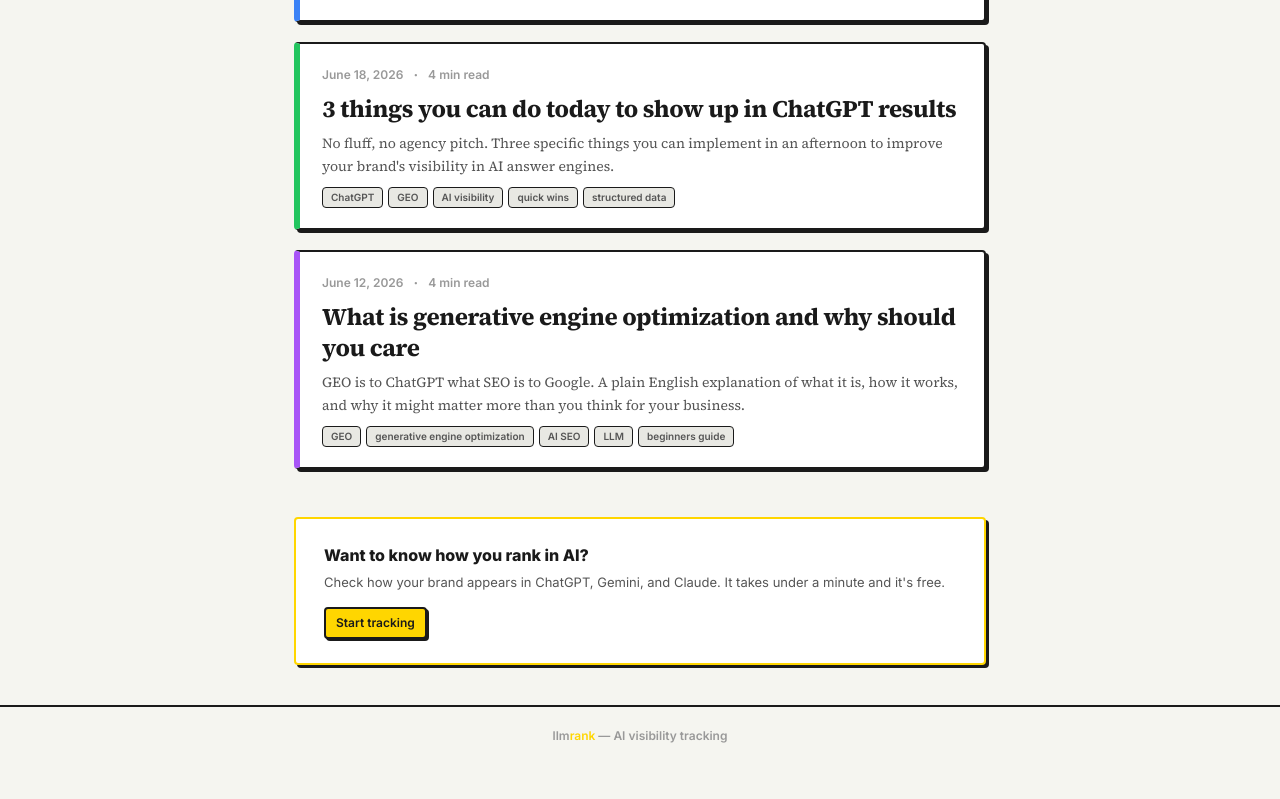
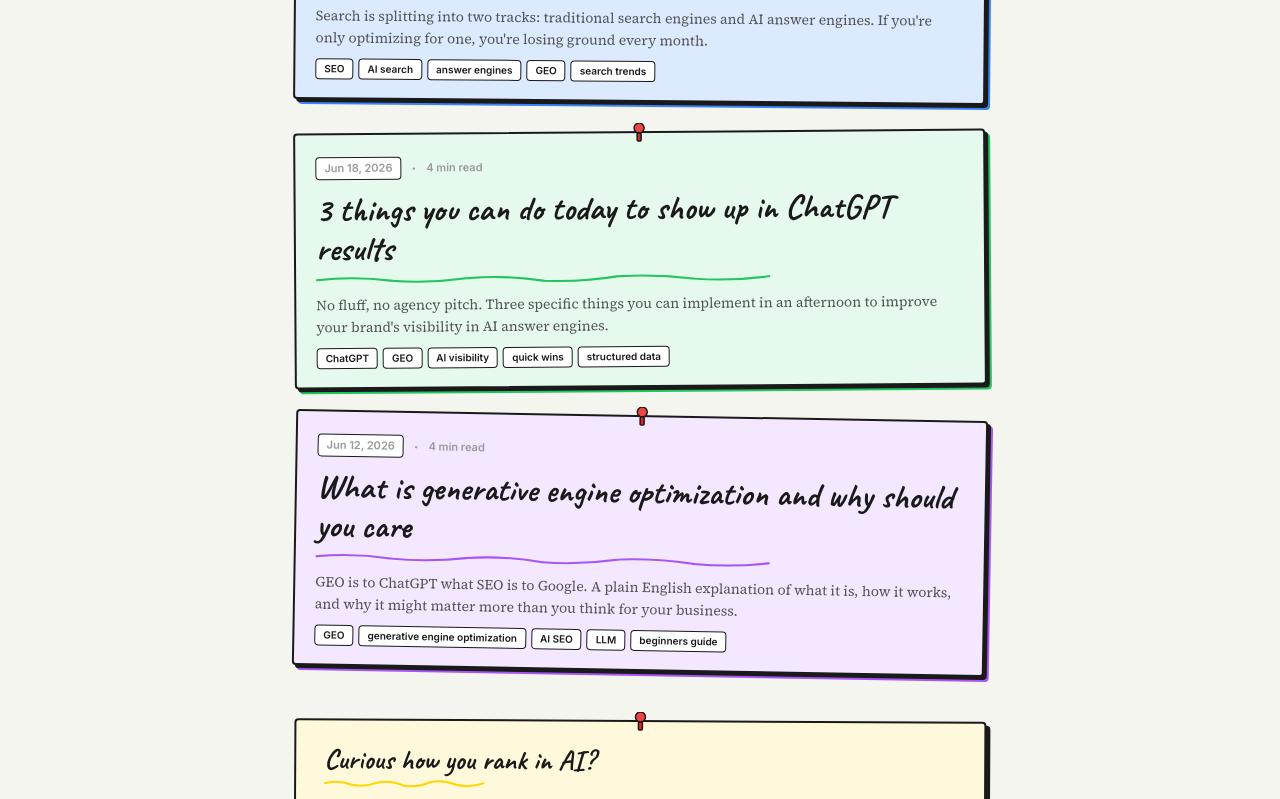
Before and after one commit to getcleanroom-xyz/llmrank, a Next.js app in the folder frontend/: page /blog in a window 1280 px wide. Shown: the part 660-1459 px from the top of the page. Before the commit the page ends 1425 px from the top, so only its background shows below. Built offline with nearby package versions, Linux system fonts and the light colour scheme; no server answers.

Commit message:
blog: hand-sketched neobrutalist design - Caveat font, pushpins, scribble underlines, notebook card, sticky notes

```diff
--- a/frontend/app/blog/page.tsx
+++ b/frontend/app/blog/page.tsx
@@ -14,23 +14,60 @@ function readingTime(text: string): number {
   return Math.max(1, Math.round(text.trim().split(/\s+/).length / 200));
 }
 
+const NOTE_COLORS = [
+  { bg: "#FFF9DB", border: "#E6C700", accent: "var(--primary)" },
+  { bg: "#DBEAFF", border: "#3B82F6", accent: "#3B82F6" },
+  { bg: "#E6F9ED", border: "#22C55E", accent: "#22C55E" },
+  { bg: "#F3E8FF", border: "#A855F7", accent: "#A855F7" },
+];
+
+const ROTATIONS = ["-0.8deg", "0.5deg", "-0.4deg", "1deg"];
+
+function PushPin() {
+  return (
+    <svg width="20" height="24" viewBox="0 0 20 24" fill="none" style={{ position: "absolute", top: -10, left: "50%", transform: "translateX(-50%)", zIndex: 2 }}>
+      <ellipse cx="10" cy="5" rx="5" ry="5" fill="#EF4444" stroke="#1A1A1A" strokeWidth="1.5" />
+      <rect x="8" y="10" width="4" height="8" rx="1" fill="#DC2626" stroke="#1A1A1A" strokeWidth="1.5" />
+    </svg>
+  );
+}
+
+function ScribbleUnderline({ color = "var(--primary)", width = "100%", style }: { color?: string; width?: string; style?: React.CSSProperties }) {
+  return (
+    <svg width={width} height="8" viewBox="0 0 120 8" preserveAspectRatio="none" style={{ display: "block", ...style }}>
+      <path
+        d="M0 4 Q10 0 20 5 Q30 8 40 3 Q50 0 60 6 Q70 8 80 2 Q90 0 100 5 Q110 8 120 3"
+        fill="none"
+        stroke={color}
+        strokeWidth="2"
+        strokeLinecap="round"
+      />
+    </svg>
+  );
+}
+
 export default function BlogIndexPage() {
   const posts = getAllBlogPosts();
 
   return (
     <main>
-      <header style={{ paddingTop: "clamp(36px, 6vh, 64px)", paddingBottom: 32 }}>
+      <header style={{ paddingTop: "clamp(36px, 6vh, 64px)", paddingBottom: 36 }}>
         <h1
           style={{
-            fontFamily: "var(--font-serif), Georgia, serif",
-            fontSize: "clamp(32px, 6vw, 48px)",
+            fontFamily: "var(--font-hand), Caveat, cursive",
+            fontSize: "clamp(40px, 7vw, 60px)",
             fontWeight: 700,
             margin: "0 0 8px",
-            letterSpacing: "-0.03em",
+            lineHeight: 1,
+            color: "var(--text)",
+            transform: "rotate(-0.5deg)",
           }}
         >
           Notes on AI visibility
         </h1>
+        <div style={{ display: "flex", alignItems: "center", gap: 10, marginTop: -4 }}>
+          <ScribbleUnderline width="220px" />
+        </div>
         <p
           style={{
             fontSize: 15,
@@ -38,15 +75,18 @@ export default function BlogIndexPage() {
             lineHeight: 1.5,
             maxWidth: 480,
             fontFamily: "var(--font-serif), Georgia, serif",
+            marginTop: 10,
           }}
         >
           Honest writing about how brands actually show up in AI models, what works, and what doesn&apos;t.
         </p>
       </header>
 
-      <div style={{ display: "flex", flexDirection: "column", gap: 20, paddingBottom: 48 }}>
+      <div style={{ display: "flex", flexDirection: "column", gap: 28, paddingBottom: 48 }}>
         {posts.map((post, i) => {
           const mins = readingTime(post.content);
+          const colors = NOTE_COLORS[i % NOTE_COLORS.length];
+          const rot = ROTATIONS[i % ROTATIONS.length];
 
           return (
             <Link
@@ -55,56 +95,69 @@ export default function BlogIndexPage() {
               style={{ textDecoration: "none", color: "inherit" }}
             >
               <article
-                className="card blog-index-card"
+                className="blog-note-card"
                 style={{
-                  padding: 0,
-                  display: "flex",
-                  overflow: "hidden",
-                  borderLeft: `6px solid ${
-                    i === 0 ? "var(--primary)" : i === 1 ? "#3B82F6" : i === 2 ? "#22C55E" : "#A855F7"
-                  }`,
-                  borderRight: "2px solid var(--border)",
-                  borderTop: "2px solid var(--border)",
-                  borderBottom: "2px solid var(--border)",
-                  transition: "box-shadow 0.15s, transform 0.15s",
+                  position: "relative",
+                  background: colors.bg,
+                  border: "2px solid var(--border)",
+                  padding: "22px 20px 18px",
+                  transform: `rotate(${rot})`,
+                  transition: "transform 0.2s, box-shadow 0.2s",
+                  borderRadius: "var(--radius)",
+                  boxShadow: "3px 3px 0 #1A1A1A, 5px 5px 0 " + colors.border,
                 }}
               >
-                <div style={{ flex: 1, minWidth: 0 }}>
-                  <div style={{ padding: "20px 22px" }}>
+                <PushPin />
+
                 <div
                   style={{
                     display: "flex",
                     gap: 10,
                     alignItems: "center",
-                        marginBottom: 8,
+                    marginBottom: 10,
                     fontFamily: "var(--font-sans), Inter, sans-serif",
                   }}
                 >
-                      <span style={{ fontSize: 12, color: "var(--text-muted)", fontWeight: 600 }}>
+                  <span
+                    style={{
+                      fontSize: 11,
+                      color: "var(--text-muted)",
+                      fontWeight: 600,
+                      background: "var(--surface)",
+                      padding: "2px 8px",
+                      border: "1.5px solid var(--border)",
+                      borderRadius: "var(--radius)",
+                    }}
+                  >
                     {new Date(post.date).toLocaleDateString("en-US", {
                       year: "numeric",
-                          month: "long",
+                      month: "short",
                       day: "numeric",
                     })}
                   </span>
                   <span style={{ color: "var(--text-muted)", fontWeight: 700 }}>&middot;</span>
-                      <span style={{ fontSize: 12, color: "var(--text-muted)", fontWeight: 600 }}>
+                  <span style={{ fontSize: 11, color: "var(--text-muted)", fontWeight: 600 }}>
                     {mins} min read
                   </span>
                 </div>
 
                 <h2
                   style={{
-                        fontFamily: "var(--font-serif), Georgia, serif",
-                        fontSize: "clamp(18px, 3vw, 24px)",
+                    fontFamily: "var(--font-hand), Caveat, cursive",
+                    fontSize: "clamp(24px, 4vw, 34px)",
                     fontWeight: 700,
                     margin: "0 0 8px",
-                        lineHeight: 1.3,
-                        letterSpacing: "-0.015em",
+                    lineHeight: 1.15,
                   }}
                 >
                   {post.title}
                 </h2>
+
+                <ScribbleUnderline
+                  color={colors.accent}
+                  width="70%"
+                  style={{ marginBottom: 10 }}
+                />
 
                 <p
                   style={{
@@ -120,12 +173,18 @@ export default function BlogIndexPage() {
 
                 <div style={{ display: "flex", gap: 5, flexWrap: "wrap" }}>
                   {post.tags.map((tag) => (
-                        <span key={tag} className="pill pill-neu" style={{ fontSize: 10 }}>
+                    <span
+                      key={tag}
+                      className="pill"
+                      style={{
+                        fontSize: 10,
+                        background: "var(--surface)",
+                        borderColor: "var(--border)",
+                      }}
+                    >
                       {tag}
                     </span>
                   ))}
-                    </div>
-                  </div>
                 </div>
               </article>
             </Link>
@@ -133,18 +192,35 @@ export default function BlogIndexPage() {
         })}
       </div>
 
+      {/* CTA card */}
       <div
-        className="card"
         style={{
-          padding: "24px 28px",
+          position: "relative",
+          background: "#FFF9DB",
+          border: "2px solid var(--border)",
+          padding: "24px 28px 28px",
           marginBottom: 40,
-          borderColor: "var(--primary)",
+          borderRadius: "var(--radius)",
+          boxShadow: "4px 4px 0 #1A1A1A",
+          transform: "rotate(0.3deg)",
           fontFamily: "var(--font-sans), Inter, sans-serif",
         }}
       >
-        <h3 style={{ fontSize: 16, fontWeight: 800, marginBottom: 6 }}>Want to know how you rank in AI?</h3>
+        <PushPin />
+        <h3
+          style={{
+            fontFamily: "var(--font-hand), Caveat, cursive",
+            fontSize: 28,
+            fontWeight: 700,
+            margin: "0 0 4px",
+            lineHeight: 1.1,
+          }}
+        >
+          Curious how you rank in AI?
+        </h3>
+        <ScribbleUnderline color="var(--primary)" width="160px" style={{ marginBottom: 10 }} />
         <p style={{ fontSize: 13, color: "var(--text-secondary)", marginBottom: 14 }}>
-          Check how your brand appears in ChatGPT, Gemini, and Claude. It takes under a minute and it&apos;s free.
+          It takes under a minute. Free. No credit card.
         </p>
         <Link href="/" className="btn btn-primary btn-sm" style={{ textDecoration: "none" }}>
           Start tracking
--- a/frontend/app/globals.css
+++ b/frontend/app/globals.css
@@ -645,7 +645,7 @@ input[type="checkbox"]:not(.native):disabled, input[type="radio"]:not(.native):d
 }
 
 /* Blog index card hover */
-.blog-index-card:hover {
-  box-shadow: var(--shadow-hover) !important;
-  transform: translate(-1px, -1px);
+.blog-note-card:hover {
+  transform: rotate(0deg) translate(-1px, -1px) !important;
+  box-shadow: 4px 4px 0 #1A1A1A, 6px 6px 0 var(--primary) !important;
 }
--- a/frontend/components/blog/BlogPostContent.tsx
+++ b/frontend/components/blog/BlogPostContent.tsx
@@ -6,25 +6,69 @@ import ReactMarkdown from "react-markdown";
 import type { Components } from "react-markdown";
 import type { BlogPost } from "@/lib/blog";
 
+function PushPin() {
+  return (
+    <svg width="20" height="24" viewBox="0 0 20 24" fill="none" style={{ position: "absolute", top: -11, left: 16, zIndex: 2 }}>
+      <ellipse cx="10" cy="5" rx="5" ry="5" fill="#EF4444" stroke="#1A1A1A" strokeWidth="1.5" />
+      <rect x="8" y="10" width="4" height="8" rx="1" fill="#DC2626" stroke="#1A1A1A" strokeWidth="1.5" />
+    </svg>
+  );
+}
+
+function ScribbleUnderline({ color = "var(--primary)", width = "100%", style }: { color?: string; width?: string; style?: React.CSSProperties }) {
+  return (
+    <svg width={width} height="8" viewBox="0 0 120 8" preserveAspectRatio="none" style={{ display: "block", ...style }}>
+      <path
+        d="M0 4 Q10 0 20 5 Q30 8 40 3 Q50 0 60 6 Q70 8 80 2 Q90 0 100 5 Q110 8 120 3"
+        fill="none"
+        stroke={color}
+        strokeWidth="2"
+        strokeLinecap="round"
+      />
+    </svg>
+  );
+}
+
 const markdownComponents: Components = {
   blockquote: ({ children }) => (
-    <blockquote
+    <div
       style={{
-        margin: "2em 0",
-        padding: "16px 20px",
-        background: "var(--primary)",
+        position: "relative",
+        margin: "2em -12px",
+        padding: "16px 18px",
+        background: "#FFF9DB",
         border: "2px solid var(--border)",
         borderRadius: "var(--radius)",
-        boxShadow: "var(--shadow-sm)",
-        fontFamily: "var(--font-sans), Inter, sans-serif",
-        fontSize: 15,
-        fontWeight: 600,
-        color: "var(--text)",
-        lineHeight: 1.5,
+        boxShadow: "3px 3px 0 #1A1A1A",
+        transform: "rotate(0.3deg)",
       }}
     >
+      <svg width="16" height="18" viewBox="0 0 16 18" fill="none" style={{ position: "absolute", top: -9, left: 10 }}>
+        <ellipse cx="8" cy="4" rx="4" ry="4" fill="#EF4444" stroke="#1A1A1A" strokeWidth="1.5" />
+        <rect x="6" y="8" width="4" height="6" rx="1" fill="#DC2626" stroke="#1A1A1A" strokeWidth="1.5" />
+      </svg>
+      <div style={{ fontFamily: "var(--font-sans), Inter, sans-serif", fontSize: 15, fontWeight: 600, color: "var(--text)", lineHeight: 1.5 }}>
+        {children}
+      </div>
+    </div>
+  ),
+  h2: ({ children }) => (
+    <div style={{ margin: "2.2em 0 0.8em" }}>
+      <h2 style={{ fontFamily: "var(--font-sans), Inter, sans-serif", fontSize: "clamp(20px, 2.8vw, 26px)", fontWeight: 800, margin: "0 0 4px", lineHeight: 1.2, letterSpacing: "-0.02em" }}>
+        {children}
+      </h2>
+      <ScribbleUnderline color="var(--primary)" width="60%" />
+    </div>
+  ),
+  strong: ({ children }) => (
+    <strong style={{ fontWeight: 700, background: "linear-gradient(to bottom, transparent 60%, var(--primary) 60%)", padding: "0 2px" }}>
       {children}
-    </blockquote>
+    </strong>
+  ),
+  hr: () => (
+    <div style={{ textAlign: "center", margin: "2em 0", fontFamily: "var(--font-hand), Caveat, cursive", fontSize: 18, color: "var(--text-muted)" }}>
+      ~ ~ ~
+    </div>
   ),
 };
 
@@ -54,55 +98,69 @@ export function BlogPostContent({
       <div className="reading-progress" style={{ width: `${progress}%` }} />
 
       <article style={{ paddingBottom: 48 }}>
-        <header style={{ paddingTop: "clamp(32px, 6vh, 60px)", paddingBottom: 32 }}>
+        <header style={{ paddingTop: "clamp(32px, 6vh, 60px)", paddingBottom: 36 }}>
           <Link
             href="/blog"
             style={{
               fontSize: 12,
               color: "var(--text-muted)",
               textDecoration: "none",
-              fontWeight: 700,
+              fontWeight: 600,
               display: "inline-flex",
               alignItems: "center",
               gap: 4,
-              marginBottom: 20,
+              marginBottom: 24,
               fontFamily: "var(--font-sans), Inter, sans-serif",
+              border: "1.5px solid var(--border)",
+              padding: "4px 10px",
+              borderRadius: "var(--radius)",
+              background: "var(--surface)",
             }}
           >
-            <svg width="12" height="12" viewBox="0 0 24 24" fill="none" stroke="currentColor" strokeWidth="2.5" strokeLinecap="round" strokeLinejoin="round">
+            <svg width="10" height="10" viewBox="0 0 24 24" fill="none" stroke="currentColor" strokeWidth="2.5" strokeLinecap="round" strokeLinejoin="round">
               <polyline points="15 18 9 12 15 6" />
             </svg>
-            All posts
+            All notes
           </Link>
 
           <h1
             style={{
-              fontFamily: "var(--font-serif), Georgia, serif",
-              fontSize: "clamp(28px, 5.5vw, 44px)",
+              fontFamily: "var(--font-hand), Caveat, cursive",
+              fontSize: "clamp(36px, 6.5vw, 54px)",
               fontWeight: 700,
-              margin: "0 0 12px",
-              lineHeight: 1.15,
-              letterSpacing: "-0.025em",
-              textWrap: "balance",
+              margin: "0 0 6px",
+              lineHeight: 1.1,
+              transform: "rotate(-0.3deg)",
             }}
           >
             {post.title}
           </h1>
 
+          <ScribbleUnderline color="var(--primary)" width="80%" style={{ marginBottom: 14 }} />
+
           <div
             style={{
               display: "flex",
-              gap: 12,
+              gap: 10,
               alignItems: "center",
               flexWrap: "wrap",
               fontFamily: "var(--font-sans), Inter, sans-serif",
             }}
           >
-            <span style={{ fontSize: 13, color: "var(--text-muted)", fontWeight: 600 }}>
-              {new Date(post.date).toLocaleDateString("en-US", { year: "numeric", month: "long", day: "numeric" })}
+            <span
+              style={{
+                fontSize: 11,
+                color: "var(--text-muted)",
+                fontWeight: 600,
+                background: "var(--bg-dark)",
+                padding: "3px 10px",
+                border: "1.5px solid var(--border)",
+                borderRadius: "var(--radius)",
+              }}
+            >
+              {new Date(post.date).toLocaleDateString("en-US", { year: "numeric", month: "short", day: "numeric" })}
             </span>
-            <span style={{ color: "var(--border)", fontWeight: 700 }}>&middot;</span>
-            <span style={{ fontSize: 13, color: "var(--text-muted)", fontWeight: 600 }}>
+            <span style={{ fontFamily: "var(--font-hand), Caveat, cursive", fontSize: 16, color: "var(--text-muted)" }}>
               {minutes} min read
             </span>
           </div>
@@ -114,65 +172,88 @@ export function BlogPostContent({
           </div>
         </header>
 
+        {/* Notebook paper card */}
         <div
-          className="blog-post"
           style={{
+            position: "relative",
             maxWidth: 640,
-            padding: "24px 28px",
-            background: "var(--surface)",
+            background: "#FAFAF5",
             border: "2px solid var(--border)",
             borderRadius: "var(--radius)",
-            boxShadow: "var(--shadow)",
+            boxShadow: "4px 4px 0 #1A1A1A",
+            padding: "28px 28px 24px",
+            backgroundImage: "repeating-linear-gradient(#F0EDE5 0px, #F0EDE5 1px, transparent 1px, transparent 28px)",
+            backgroundPosition: "0 14px",
           }}
         >
-          <ReactMarkdown components={markdownComponents}>{post.content}</ReactMarkdown>
+          <PushPin />
+
+          {/* Margin scribble decoration */}
+          <svg
+            width="30" height="80" viewBox="0 0 30 80" fill="none"
+            style={{ position: "absolute", right: -10, top: 50, opacity: 0.3, pointerEvents: "none" }}
+          >
+            <path d="M25 0 Q15 10 20 20 Q28 30 12 40 Q5 50 18 60 Q25 70 10 80" stroke="var(--primary)" strokeWidth="2" fill="none" strokeLinecap="round" />
+          </svg>
+
+          <svg
+            width="24" height="60" viewBox="0 0 24 60" fill="none"
+            style={{ position: "absolute", left: -8, bottom: 40, opacity: 0.25, pointerEvents: "none" }}
+          >
+            <path d="M18 0 Q5 10 12 20 Q20 30 6 40 Q2 50 15 60" stroke="#3B82F6" strokeWidth="2" fill="none" strokeLinecap="round" />
+          </svg>
+
+          <div className="blog-post" style={{ position: "relative", zIndex: 1 }}>
+            <ReactMarkdown components={markdownComponents}>{post.content}</ReactMarkdown>
+          </div>
+
+          {/* Bottom margin decoration */}
+          <div style={{ textAlign: "center", marginTop: 16, fontFamily: "var(--font-hand), Caveat, cursive", fontSize: 16, color: "var(--text-muted)", opacity: 0.5 }}>
+            ~ fin ~
+          </div>
         </div>
 
+        {/* Read next */}
         {morePosts.length > 0 && (
           <section style={{ marginTop: 40, fontFamily: "var(--font-sans), Inter, sans-serif" }}>
-            <div className="section-label" style={{ marginBottom: 14 }}>Read next</div>
-            <div style={{ display: "grid", gridTemplateColumns: "repeat(auto-fit, minmax(260px, 1fr))", gap: 12 }}>
-              {morePosts.map((p) => (
+            <div style={{ display: "flex", alignItems: "center", gap: 10, marginBottom: 16 }}>
+              <h2 className="section-label" style={{ marginBottom: 0 }}>Read next</h2>
+              <svg width="50" height="12" viewBox="0 0 50 12" fill="none">
+                <path d="M0 6 Q8 2 16 8 Q24 12 32 5 Q40 2 50 8" stroke="var(--primary)" strokeWidth="2" strokeLinecap="round" fill="none" />
+              </svg>
+            </div>
+
+            <div style={{ display: "grid", gridTemplateColumns: "repeat(auto-fit, minmax(260px, 1fr))", gap: 14 }}>
+              {morePosts.map((p, idx) => (
                 <Link key={p.slug} href={`/blog/${p.slug}`} style={{ textDecoration: "none", color: "inherit" }}>
                   <article
                     className="card"
                     style={{
-                      padding: "14px 16px",
+                      padding: "16px 18px",
                       height: "100%",
                       display: "flex",
                       flexDirection: "column",
+                      transform: `rotate(${idx === 0 ? "-0.3deg" : "0.3deg"})`,
                       transition: "box-shadow 0.15s, transform 0.15s",
-                    }}
-                    onMouseEnter={(e) => {
-                      e.currentTarget.style.boxShadow = "var(--shadow-hover)";
-                      e.currentTarget.style.transform = "translate(-1px, -1px)";
-                    }}
-                    onMouseLeave={(e) => {
-                      e.currentTarget.style.boxShadow = "var(--shadow)";
-                      e.currentTarget.style.transform = "none";
                     }}
                   >
                     <h3
                       style={{
-                        fontFamily: "var(--font-serif), Georgia, serif",
-                        fontSize: 16,
+                        fontFamily: "var(--font-hand), Caveat, cursive",
+                        fontSize: 22,
                         fontWeight: 700,
                         margin: "0 0 6px",
-                        lineHeight: 1.35,
+                        lineHeight: 1.2,
                       }}
                     >
                       {p.title}
                     </h3>
-                    <p style={{ fontSize: 12, color: "var(--text-secondary)", margin: "0 0 8px", lineHeight: 1.5, flex: 1 }}>
+                    <p style={{ fontSize: 12, color: "var(--text-secondary)", margin: "0 0 10px", lineHeight: 1.5, flex: 1 }}>
                       {p.summary}
                     </p>
                     <div style={{ display: "flex", alignItems: "center", gap: 8 }}>
                       <span style={{ fontSize: 11, color: "var(--text-muted)", fontWeight: 600 }}>
                         {new Date(p.date).toLocaleDateString("en-US", { year: "numeric", month: "short", day: "numeric" })}
-                      </span>
-                      <span style={{ color: "var(--text-muted)" }}>&middot;</span>
-                      <span style={{ fontSize: 11, color: "var(--text-muted)", fontWeight: 600 }}>
-                        {readingTimeForList(p.content)} min read
                       </span>
                     </div>
                   </article>
@@ -185,7 +266,3 @@ export function BlogPostContent({
     </>
   );
 }
-
-function readingTimeForList(text: string): number {
-  return Math.max(1, Math.round(text.trim().split(/\s+/).length / 200));
-}
```
Also changed, not shown: frontend/app/layout.tsx (+8 -2 lines). Lines whose indentation alone changed are shown as unchanged.
